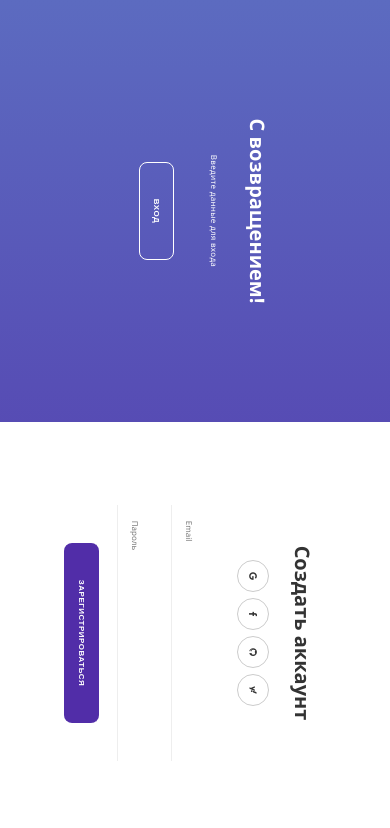
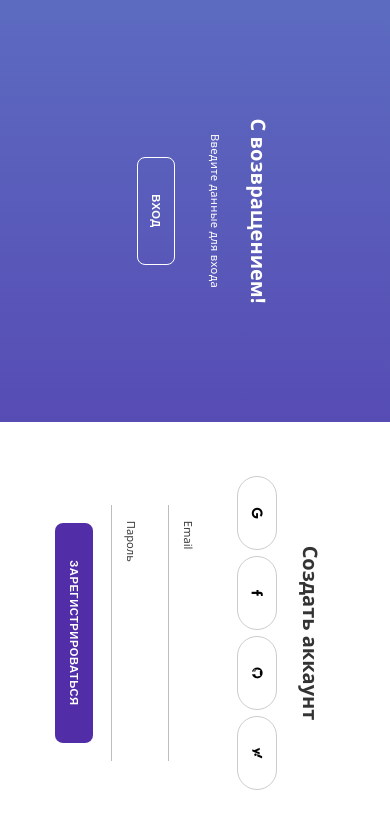
Before and after one commit to Abdulloh2010-start/AniLife_tv, a React (Vite) app: page /login in a window 390 px wide. Both pictures are taken after a click on the button "РЕГИСТРАЦИЯ". Shown: the top 828 px of the page. Built offline with nearby package versions, Linux system fonts and the light colour scheme.

Commit message:
AniLife_tv

```diff
--- a/index.html
+++ b/index.html
@@ -17,8 +17,12 @@
     <meta property="og:image" content="https://i.ibb.co/MDPcbc59/photo-2025-01-23-20-38-42.jpg" />
     <meta property="og:image:width" content="1200" />
     <meta property="og:image:height" content="630" />
+    <meta property="twitter:image" content="https://i.ibb.co/MDPcbc59/photo-2025-01-23-20-38-42.jpg" />
+    <meta name="twitter:card" content="summary_large_image" />
     <meta name="google-site-verification" content="MVDdkZLX_k6TT5oM3V_3Hxil7UtpzCEXFR23uJ3aFUA" />
     <link rel="stylesheet" href="https://cdnjs.cloudflare.com/ajax/libs/font-awesome/6.4.2/css/all.min.css"/>
+    <link rel="preconnect" href="https://anilifetvorg.firebaseapp.com" crossorigin />
+    <link rel="preconnect" href="https://cdn.jsdelivr.net" />
     <title>AniLife_tv</title>
   </head>
   <body>
--- a/src/pages/LoginPage.jsx
+++ b/src/pages/LoginPage.jsx
@@ -146,10 +146,10 @@ export default function LoginPage(){
             <h1 className="black">Создать аккаунт</h1>
             {message && <p className="message">{message}</p>}
             <div className="social-icons">
-              <a className="icon google" onClick={() => handleOAuthSignIn(googleProvider, "Google")} role="button" tabIndex={0}><i className="fa-brands fa-google"></i></a>
-              <a className="icon facebook" onClick={() => handleOAuthSignIn(facebookProvider, "Facebook")} role="button" tabIndex={0}><i className="fa-brands fa-facebook-f"></i></a>
-              <a className="icon github" onClick={() => handleOAuthSignIn(githubProvider, "GitHub")} role="button" tabIndex={0}><i className="fa-brands fa-github"></i></a>
-              <a className="icon yahoo" onClick={() => handleOAuthSignIn(yahooProvider, "Yahoo")} role="button" tabIndex={0}><i className="fa-brands fa-yahoo"></i></a>
+              <button aria-label="Войти через Google" title="Войти через Google" type="button" className="a icon google" onClick={() => handleOAuthSignIn(googleProvider, "Google")}><i className="fa-brands fa-google"></i></button>
+              <button aria-label="Войти через FaceBook" title="Войти через FaceBook" type="button" className="a icon facebook" onClick={() => handleOAuthSignIn(facebookProvider, "Facebook")}><i className="fa-brands fa-facebook-f"></i></button>
+              <button aria-label="Войти через GitHub" title="Войти через GitHub" type="button" className="a icon github" onClick={() => handleOAuthSignIn(githubProvider, "GitHub")}><i className="fa-brands fa-github"></i></button>
+              <button aria-label="Войти через Yahoo" title="Войти через Yahoo" type="button" className="a icon yahoo" onClick={() => handleOAuthSignIn(yahooProvider, "Yahoo")}><i className="fa-brands fa-yahoo"></i></button>
             </div>
             <span className="black none">или email</span>
             <div className="input-group">
@@ -160,17 +160,17 @@ export default function LoginPage(){
               <input type="password" id="password-signup" placeholder={errorPasswordSignUp} value={passwordSignUp} onChange={e => { setPasswordSignUp(e.target.value); if(errorPasswordSignUp) setErrorPasswordSignUp(""); if(generalErrorSignUp) setGeneralErrorSignUp(""); }} className={errorPasswordSignUp ? "input-error" : ""} required/>
               <label htmlFor="password-signup">Пароль</label>
             </div>
-            <button type="submit">Зарегистрироваться</button>
+            <button type="submit" className="button">Зарегистрироваться</button>
           </form>
         </section>
         <section className="form-container sign-in">
           <form onSubmit={handleEmailSignIn}>
             <h1 className="black">Вход</h1>
             <div className="social-icons">
-              <a className="icon google" onClick={() => handleOAuthSignIn(googleProvider, "Google")} role="button" tabIndex={0}><i className="fa-brands fa-google"></i></a>
-              <a className="icon facebook" onClick={() => handleOAuthSignIn(facebookProvider, "Facebook")} role="button" tabIndex={0}><i className="fa-brands fa-facebook-f"></i></a>
-              <a className="icon github" onClick={() => handleOAuthSignIn(githubProvider, "GitHub")} role="button" tabIndex={0}><i className="fa-brands fa-github"></i></a>
-              <a className="icon yahoo" onClick={() => handleOAuthSignIn(yahooProvider, "Yahoo")} role="button" tabIndex={0}><i className="fa-brands fa-yahoo"></i></a>
+              <button aria-label="Войти через Google" title="Войти через Google" type="button" className="a icon google" onClick={() => handleOAuthSignIn(googleProvider, "Google")}><i className="fa-brands fa-google"></i></button>
+              <button aria-label="Войти через FaceBook" title="Войти через FaceBook" type="button" className="a icon facebook" onClick={() => handleOAuthSignIn(facebookProvider, "Facebook")}><i className="fa-brands fa-facebook-f"></i></button>
+              <button aria-label="Войти через GitHub" title="Войти через GitHub" type="button" className="a icon github" onClick={() => handleOAuthSignIn(githubProvider, "GitHub")}><i className="fa-brands fa-github"></i></button>
+              <button aria-label="Войти через Yahoo" title="Войти через Yahoo" type="button" className="a icon yahoo" onClick={() => handleOAuthSignIn(yahooProvider, "Yahoo")}><i className="fa-brands fa-yahoo"></i></button>
             </div>
             <span className="black none">или email и пароль</span>
             <div className="input-group">
@@ -181,8 +181,8 @@ export default function LoginPage(){
               <input type="password" id="password-signin" placeholder={errorPasswordSignIn} value={passwordSignIn} onChange={e => { setPasswordSignIn(e.target.value); if(errorPasswordSignIn) setErrorPasswordSignIn(""); if(generalErrorSignIn) setGeneralErrorSignIn("");}} className={errorPasswordSignIn ? "input-error" : ""} required/>
               <label htmlFor="password-signin">Пароль</label>
             </div>
-            <a className="password-i">Забыли пароль?</a>
-            <button type="submit">Войти</button>
+            <a href="https://firebase.com" target="_blank" className="password-i">Забыли пароль?</a>
+            <button type="submit" className="button">Войти</button>
           </form>
         </section>
         <section className="toggle-container">
@@ -190,12 +190,12 @@ export default function LoginPage(){
             <div className="toggle-panel toggle-left">
               <h1>С возвращением!</h1>
               <p>Введите данные для входа</p>
-              <button className="hidden" id="login" onClick={() => { setErrorEmailSignIn(""); setErrorPasswordSignIn(""); setGeneralErrorSignIn(""); setMessage(""); setIsRegistering(false); }}>Вход</button>
+              <button className="button hidden" id="login" onClick={() => { setErrorEmailSignIn(""); setErrorPasswordSignIn(""); setGeneralErrorSignIn(""); setMessage(""); setIsRegistering(false); }}>Вход</button>
             </div>
             <div className="toggle-panel toggle-right">
               <h1>Привет, друг!</h1>
               <p>Зарегистрируйтесь для доступа</p>
-              <button className="hidden" id="register" onClick={() => { setErrorEmailSignUp(""); setErrorPasswordSignUp(""); setGeneralErrorSignUp(""); setMessage(""); setIsRegistering(true); }}>Регистрация</button>
+              <button className="button hidden" id="register" onClick={() => { setErrorEmailSignUp(""); setErrorPasswordSignUp(""); setGeneralErrorSignUp(""); setMessage(""); setIsRegistering(true); }}>Регистрация</button>
             </div>
           </div>
         </section>
--- a/src/styles/login.scss
+++ b/src/styles/login.scss
@@ -29,7 +29,7 @@
   margin: 15px 0 10px;
 }
 
-.container button {
+.container .button {
   background-color: #512da8;
   color: #fff;
   font-size: 12px;
@@ -43,7 +43,7 @@
   cursor: pointer;
 }
 
-.container button.hidden {
+.container .button.hidden {
   background-color: transparent;
   border-color: #fff;
 }
@@ -61,7 +61,7 @@
 .container input {
   transition: all 0.4s ease-in-out;
   border: none;
-  border-bottom: 1px solid #eee;
+  border-bottom: 1px solid #bdbdbd;
   margin: 8px 0;
   padding: 10px 15px;
   font-size: 13px;
@@ -126,7 +126,7 @@
   cursor: pointer;
 }
 
-.social-icons a {
+.social-icons .a {
   border: 1px solid #ccc;
   border-radius: 20px;
   display: inline-flex;
@@ -135,6 +135,14 @@
   margin: 0 3px;
   width: 40px;
   height: 40px;
+  background: transparent;
+  cursor: pointer;
+  font-display: swap;
+}
+
+.social-icons .a:focus-visible {
+  outline: 2px solid #4d90fe;
+  outline-offset: 2px;
 }
 
 .toggle-container {
@@ -221,7 +229,7 @@
   left: 12px;
   top: 50%;
   transform: translateY(-50%);
-  color: #777;
+  color: #3e3e3e;
   font-size: 13px;
   pointer-events: none;
   padding: 0 4px;
@@ -310,7 +318,7 @@
   .container input,
   .input-group label,
   .social-icons a {
-    font-size: 50% !important;
+    font-size: 70% !important;
   }
 
   .toggle-panel{
```
